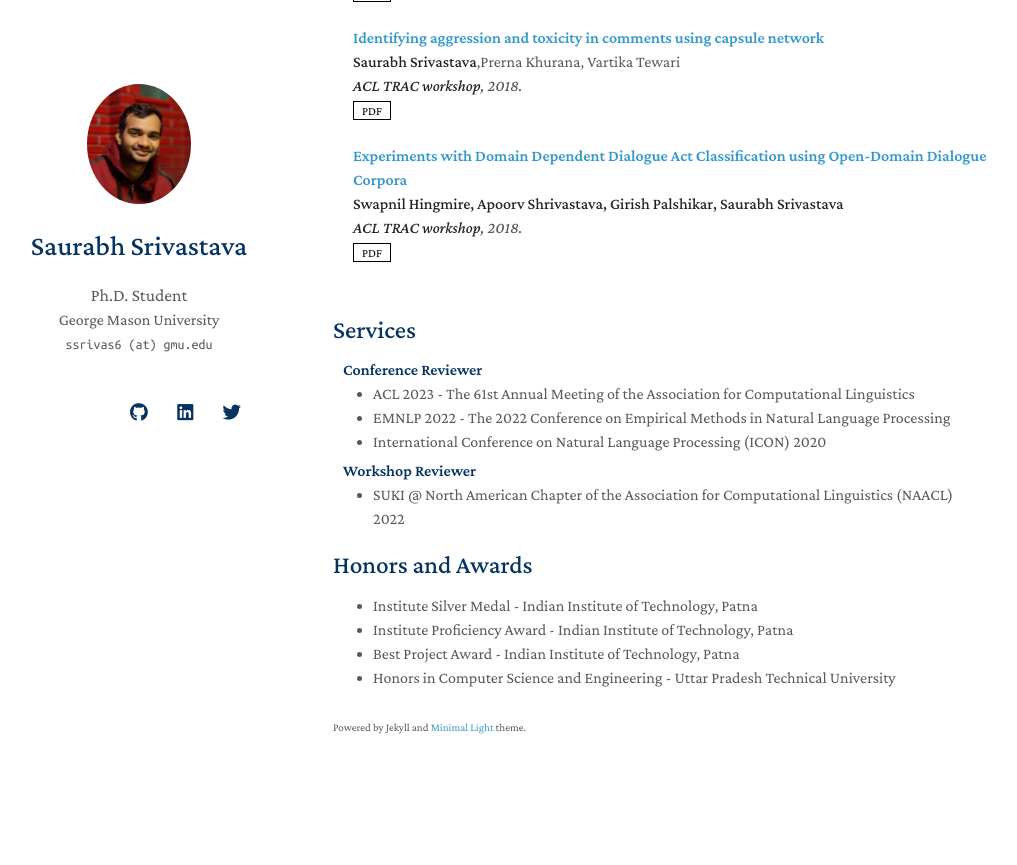
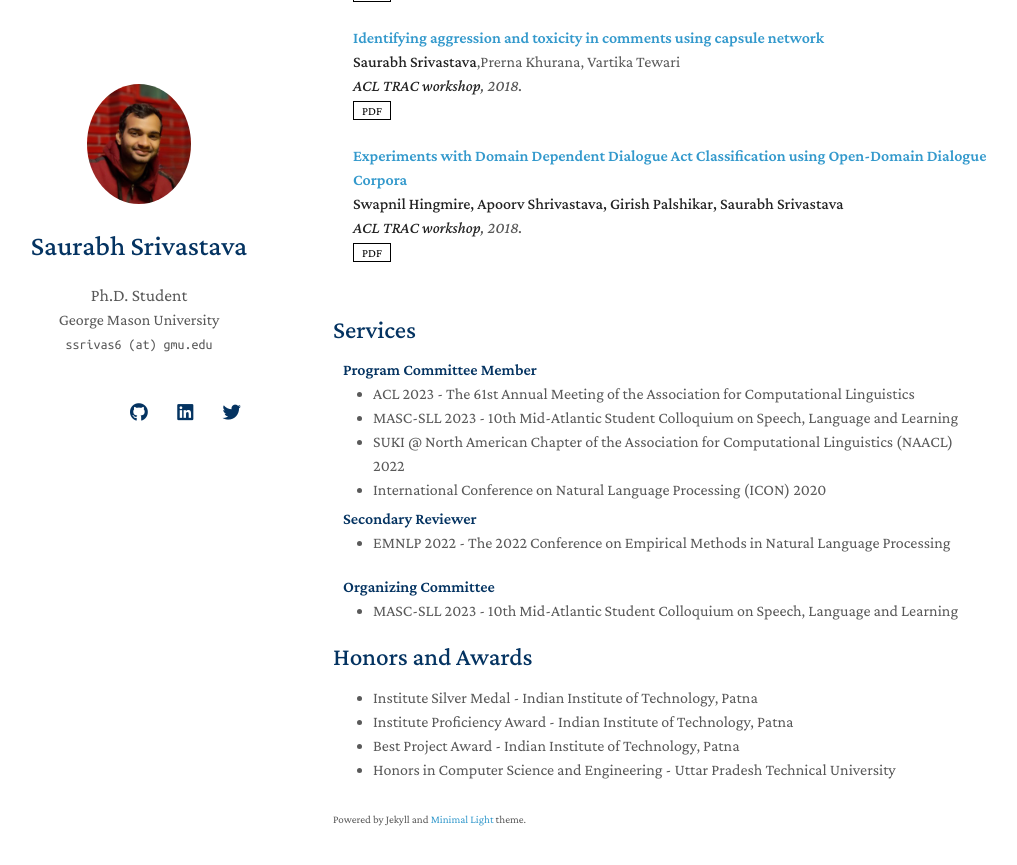
Before and after one commit to salokr/salokr.github.io, a Jekyll site: the page built from index.md, in a window 1280 px wide and 900 px high, scrolled down 2133 px. Shown: the top 865 px of the window, without its empty margins (137-1154 px from the left). Built offline with Jekyll 4.4.1, drawn with Linux system fonts in a browser that asks for light colours; nearby versions of some CDN libraries; a style sheet for code colours, icons or effects is not loaded; our own code applies the rules of GitHub Pages for plain Markdown files; before the commit the page ends 2941 px from its top, so only the background shows below that.

Commit message:
Update services.md

```diff
--- a/_includes/services.md
+++ b/_includes/services.md
@@ -1,15 +1,22 @@
 ## Services
 
-<h4 style="margin:0 10px 0;">Conference Reviewer</h4>
+<h4 style="margin:0 10px 0;">Program Committee Member</h4>
 
 <ul style="margin:0 0 5px;">
   <li><a href="https://2023.aclweb.org/"><autocolor>ACL 2023 - The 61st Annual Meeting of the Association for Computational Linguistics</autocolor></a></li>
-  <li><a href="https://2022.emnlp.org/"><autocolor>EMNLP 2022 - The 2022 Conference on Empirical Methods in Natural Language Processing</autocolor></a></li>
+  <li><a href="https://2023.aclweb.org/"><autocolor>MASC-SLL 2023 - 10th Mid-Atlantic Student Colloquium on Speech, Language and Learning</autocolor></a></li>
+  <li><a href="https://suki-workshop.github.io/"><autocolor>SUKI @ North American Chapter of the Association for Computational Linguistics (NAACL) 2022</autocolor></a></li>
   <li><a href="https://www.iitp.ac.in/~ai-nlp-ml/icon2020/"><autocolor>International Conference on Natural Language Processing (ICON) 2020</autocolor></a></li>
 </ul>
 
-<h4 style="margin:0 10px 0;">Workshop Reviewer</h4>
+<h4 style="margin:0 10px 0;">Secondary Reviewer</h4>
 
 <ul style="margin:0 0 20px;">
-  <li><a href="https://suki-workshop.github.io/"><autocolor>SUKI @ North American Chapter of the Association for Computational Linguistics (NAACL) 2022</autocolor></a></li>
+  <li><a href="https://2022.emnlp.org/"><autocolor>EMNLP 2022 - The 2022 Conference on Empirical Methods in Natural Language Processing</autocolor></a></li>
 </ul>
+
+<h4 style="margin:0 10px 0;">Organizing Committee</h4>
+
+<ul style="margin:0 0 20px;">
+ <li><a href="https://2023.aclweb.org/"><autocolor>MASC-SLL 2023 - 10th Mid-Atlantic Student Colloquium on Speech, Language and Learning</autocolor></a></li>
+</ul>
```
